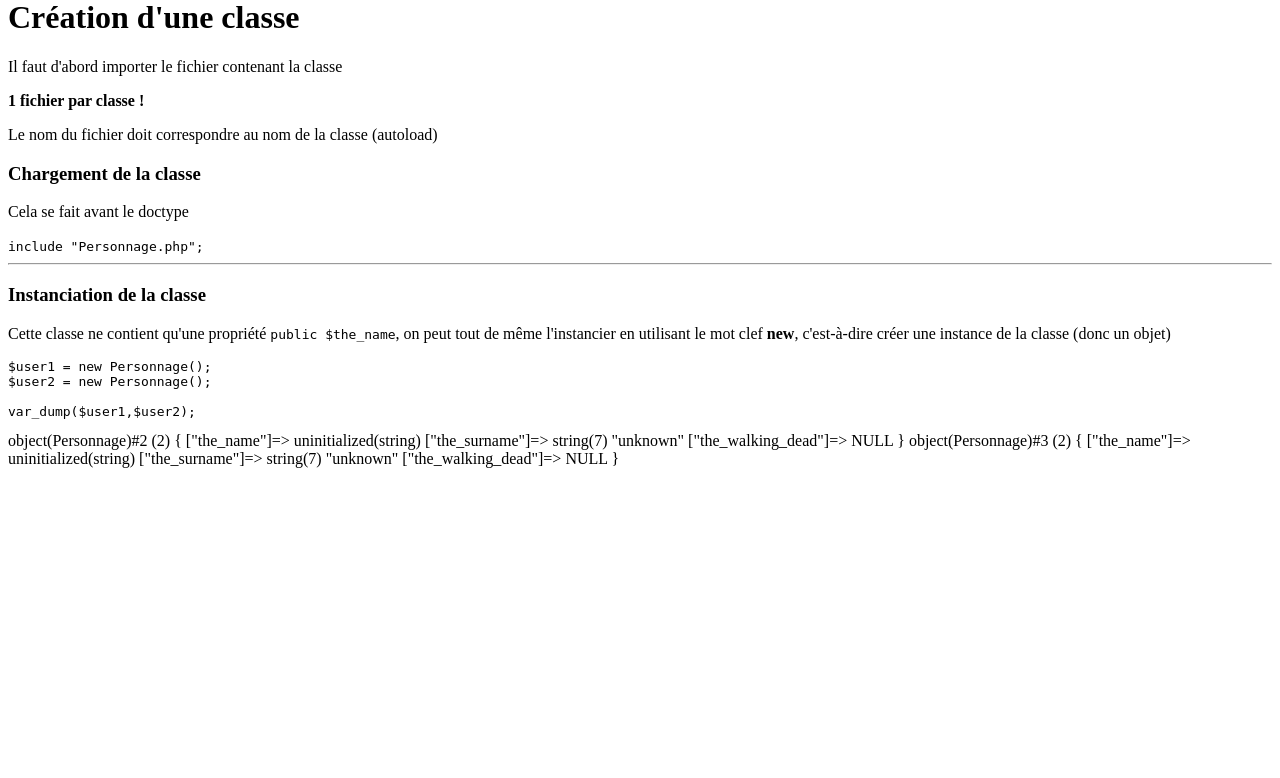
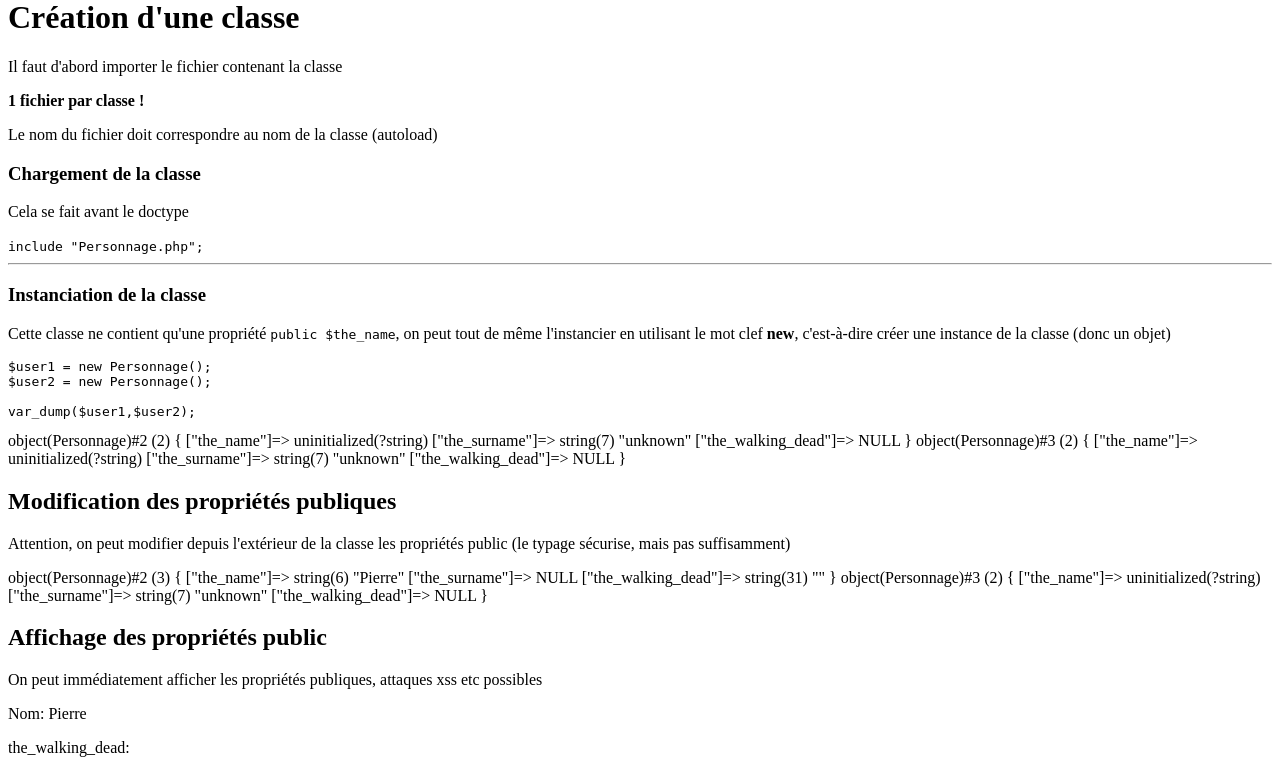
Before and after one commit to redasnkrs/PHP8-OO, a PHP site: page / in a window 1280 px wide. Shown: the part 22-800 px from the top of the page. Run offline with PHP 8.4, Linux system fonts and the light colour scheme.

Commit message:
public properties

```diff
--- a/classe1/michael/bases-oo-RPG/03-base-class-visibilite-typage/Personnage.php
+++ b/classe1/michael/bases-oo-RPG/03-base-class-visibilite-typage/Personnage.php
@@ -10,7 +10,7 @@ class Personnage{
     // Propriétés (Attributs)
     // ce sont des variables propres à la classe.
     // Elles ont 3 visibilités : public, private ou protected
-    public string $the_name; // publique, typage en string
+    public ?string $the_name; // publique, typage en string
     public ?string $the_surname="unknown"; // publique, string ou null (?string) avec valeur par défaut string
     public ?string $the_walking_dead=null; // publique, string ou null (?string) avec valeur par défaut null
 
--- a/classe1/michael/bases-oo-RPG/03-base-class-visibilite-typage/index.php
+++ b/classe1/michael/bases-oo-RPG/03-base-class-visibilite-typage/index.php
@@ -1,3 +1,7 @@
+<?php
+// déclaration stricte
+declare(strict_types=1);
+?>
 <!doctype html>
 <html lang="en">
 <head>
@@ -32,6 +36,24 @@ $user2 = new Personnage();
 var_dump($user1,$user2);
 
 ?>
+<h2>Modification des propriétés publiques</h2>
+<p>Attention, on peut modifier depuis l'extérieur de la classe les propriétés public (le typage sécurise, mais pas suffisamment)</p>
+<?php
+
+// modification des propriétés publiques
+$user1->the_name = "Pierre";
+$user1->the_surname = null;
+$user1->the_walking_dead = "<script> alert('hi'); </script>";
+
+
+var_dump($user1,$user2);
+?>
+<h2>Affichage des propriétés public</h2>
+<p>On peut immédiatement afficher les propriétés publiques, attaques xss etc possibles</p>
+<?php
+echo "<p>Nom: $user1->the_name</p>";
+echo "<p>the_walking_dead: $user1->the_walking_dead</p>";
+?>
 
 </body>
 </html>
```
